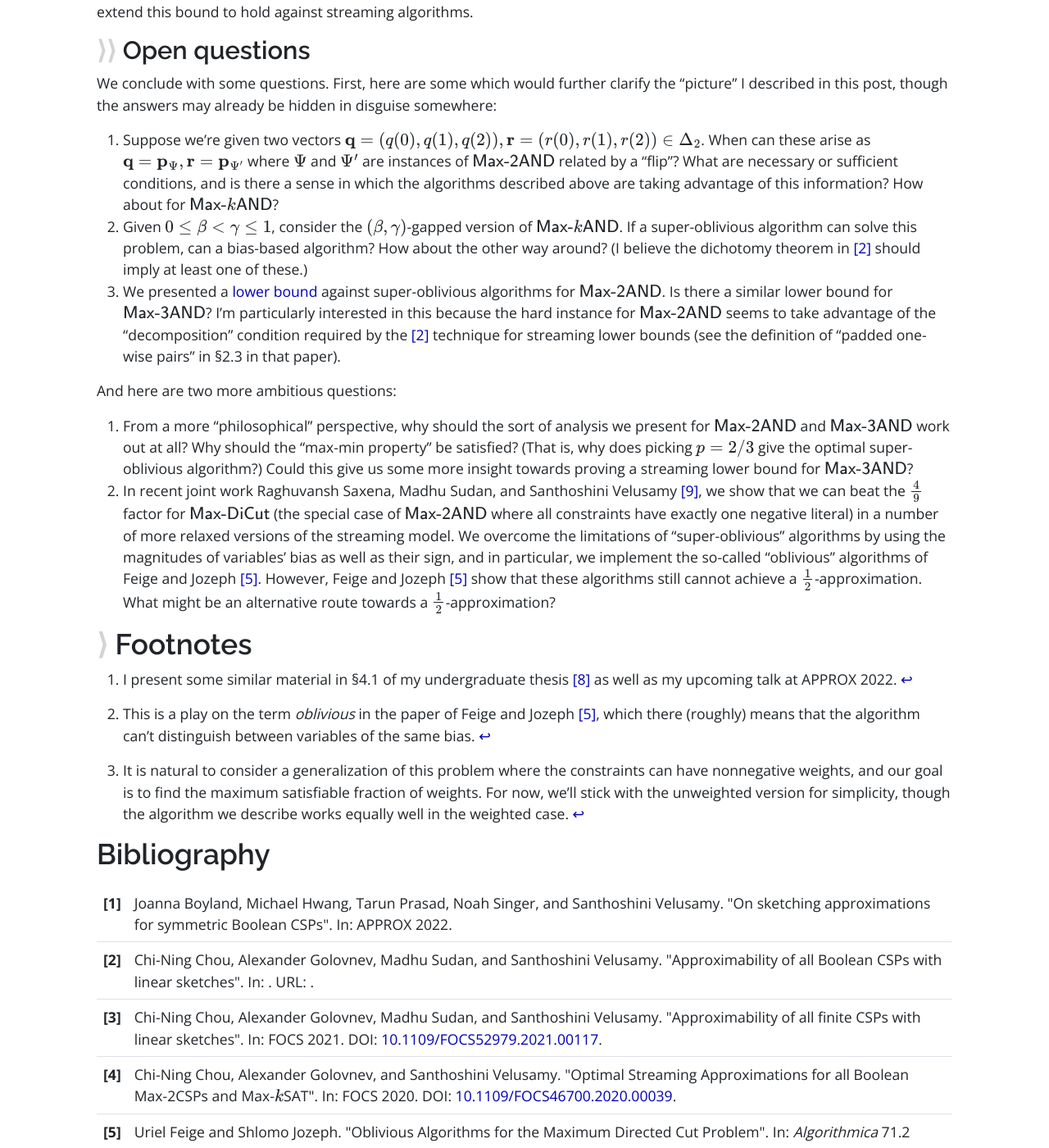
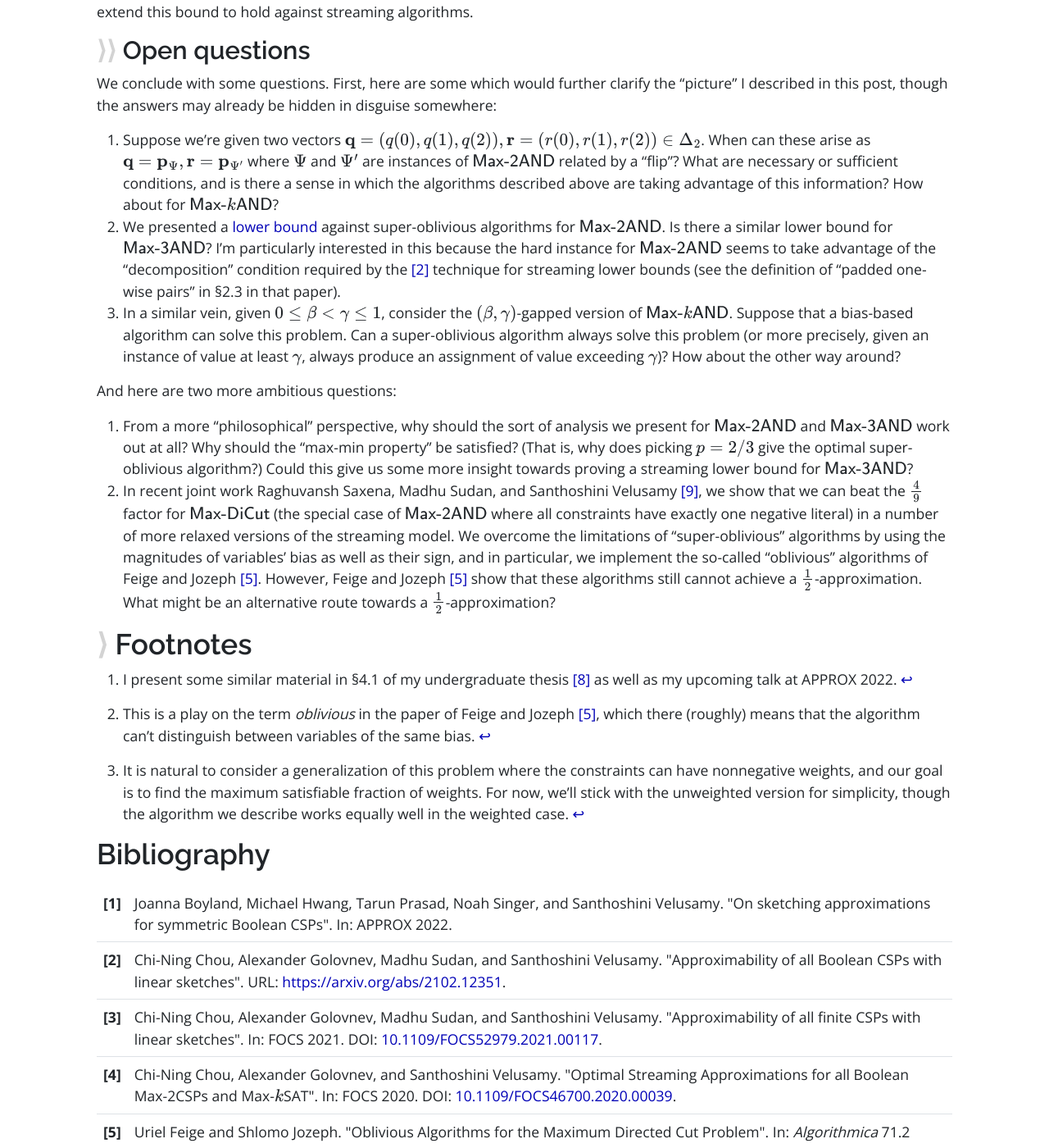
Before and after one commit to singerng/noahsinger.org, a Jekyll site: the page built from _posts/2022-09-12-max-2and.md, in a window 1280 px wide and 1400 px high, scrolled down 9004 px. Shown: the whole window at 82% size. Built offline with Jekyll 4.4.1, drawn with Linux system fonts in a browser that asks for light colours; nearby versions of some CDN libraries; some of the changed text lies outside the part shown.

Commit message:
updated bib and open question

```diff
--- a/_data/bib.yaml
+++ b/_data/bib.yaml
@@ -245,6 +245,7 @@ references:
       day: 24
   title: Approximability of all Boolean CSPs with linear sketches
   type: manuscript
+  URL: https://arxiv.org/abs/2102.12351
 
 - id: CGSV21-finite
   author:
@@ -1284,6 +1285,7 @@ references:
       month: 7
   title: Streaming complexity of CSPs with randomly ordered constraints
   type: manuscript
+  URL: https://arxiv.org/abs/2207.07158
 
 - id: SV10
   author:
--- a/_includes/bib/bib_citation.html
+++ b/_includes/bib/bib_citation.html
@@ -9,8 +9,8 @@
 	{{ include.ref.publisher }}, {{ include.ref.issued[0].year }}.
 	{% elsif include.ref.type == "article-journal" %}
 	In: <em>{{ include.ref["container-title"] }}</em> {{ include.ref.volume }}{% if include.ref.issue %}.{{ include.ref.issue }}{% endif %} ({{ include.ref.issued[0].year }}), pp. {{ include.ref.page }}.
-	{% elsif include.ref.type == "manuscript" %}
-	In: <em>{{ include.ref.genre }}</em>. URL: <a href="{{ include.ref.URL }}">{{ include.ref.URL }}</a>.
+	{% elsif include.ref.URL %}
+	URL: <a href="{{ include.ref.URL }}">{{ include.ref.URL }}</a>.
 	{% endif %}
 	{% if include.ref.DOI %}
 	DOI: <a href="https://doi.org/{{ include.ref.DOI }}">{{ include.ref.DOI }}</a>.
--- a/_includes/bib/intext_citation.html
+++ b/_includes/bib/intext_citation.html
@@ -1,5 +1,7 @@
+{% comment %}
 {% capture tooltip %}
 {% include bib/title.html ref=include.ref %}
 ({% include bib/authorlist.html ref=include.ref %},
 {% if include.ref.type == "paper-conference" %}{{ include.ref["event-title"] }}{% elsif include.ref.type == "article-journal" %}{{ include.ref["container-title-short"] }}{% endif %} {{ include.ref.issued[0].year }})
 {% endcapture %}<a href="#cite-{{ include.key }}" data-bs-toggle="tooltip" data-bs-html="true" data-bs-original-title="{{ tooltip }}">[{{ include.key }}]</a>
+{% endcomment %}<a href="#cite-{{ include.key }}">[{{ include.key }}]</a>
--- a/_posts/2022-09-12-max-2and.md
+++ b/_posts/2022-09-12-max-2and.md
@@ -248,8 +248,8 @@ In particular, consider the $$\mthreeand$$ problem (where $$\wedge$$'s are appli
 We conclude with some questions. First, here are some which would further clarify the "picture" I described in this post, though the answers may already be hidden in disguise somewhere:
 
 1. Suppose we're given two vectors $$\vecq = (q(0),q(1),q(2)), \vecr = (r(0),r(1),r(2)) \in \Delta_2$$. When can these arise as $$\vecq = \vecp_\Psi, \vecr = \vecp_{\Psi'}$$ where $$\Psi$$ and $$\Psi'$$ are instances of $$\mtwoand$$ related by a "flip"? What are necessary or sufficient conditions, and is there a sense in which the algorithms described above are taking advantage of this information? How about for $$\mkand$$?
-2. Given $$0 \leq \beta < \gamma \leq 1$$, consider the $$(\beta,\gamma)$$-gapped version of $$\mkand$$. If a super-oblivious algorithm can solve this problem, can a bias-based algorithm? How about the other way around? (I believe the dichotomy theorem in [cite:CGSV21-boolean] should imply at least one of these.)
-3. We presented a [lower bound](lower-bound-against-super-oblivious-algorithms) against super-oblivious algorithms for $$\mtwoand$$. Is there a similar lower bound for $$\mthreeand$$? I'm particularly interested in this because the hard instance for $$\mtwoand$$ seems to take advantage of the "decomposition" condition required by the [cite:CGSV21-boolean] technique for streaming lower bounds (see the definition of "padded one-wise pairs" in &sect;2.3 in that paper).
+2. We presented a [lower bound](lower-bound-against-super-oblivious-algorithms) against super-oblivious algorithms for $$\mtwoand$$. Is there a similar lower bound for $$\mthreeand$$? I'm particularly interested in this because the hard instance for $$\mtwoand$$ seems to take advantage of the "decomposition" condition required by the [cite:CGSV21-boolean] technique for streaming lower bounds (see the definition of "padded one-wise pairs" in &sect;2.3 in that paper).
+3. In a similar vein, given $$0 \leq \beta < \gamma \leq 1$$, consider the $$(\beta,\gamma)$$-gapped version of $$\mkand$$. Suppose that a bias-based algorithm can solve this problem. Can a super-oblivious algorithm always solve this problem (or more precisely, given an instance of value at least $$\gamma$$, always produce an assignment of value exceeding $$\gamma$$)? How about the other way around?
 
 And here are two more ambitious questions:
 
```
